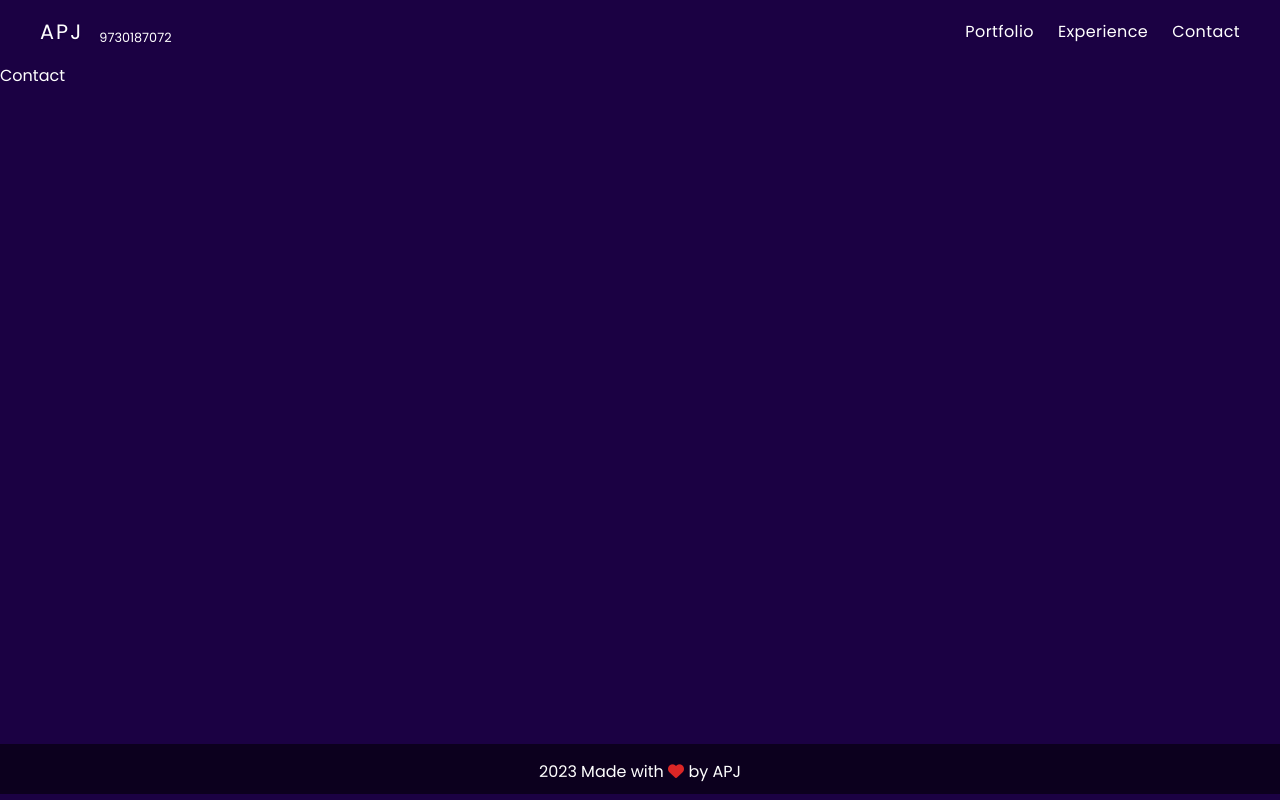
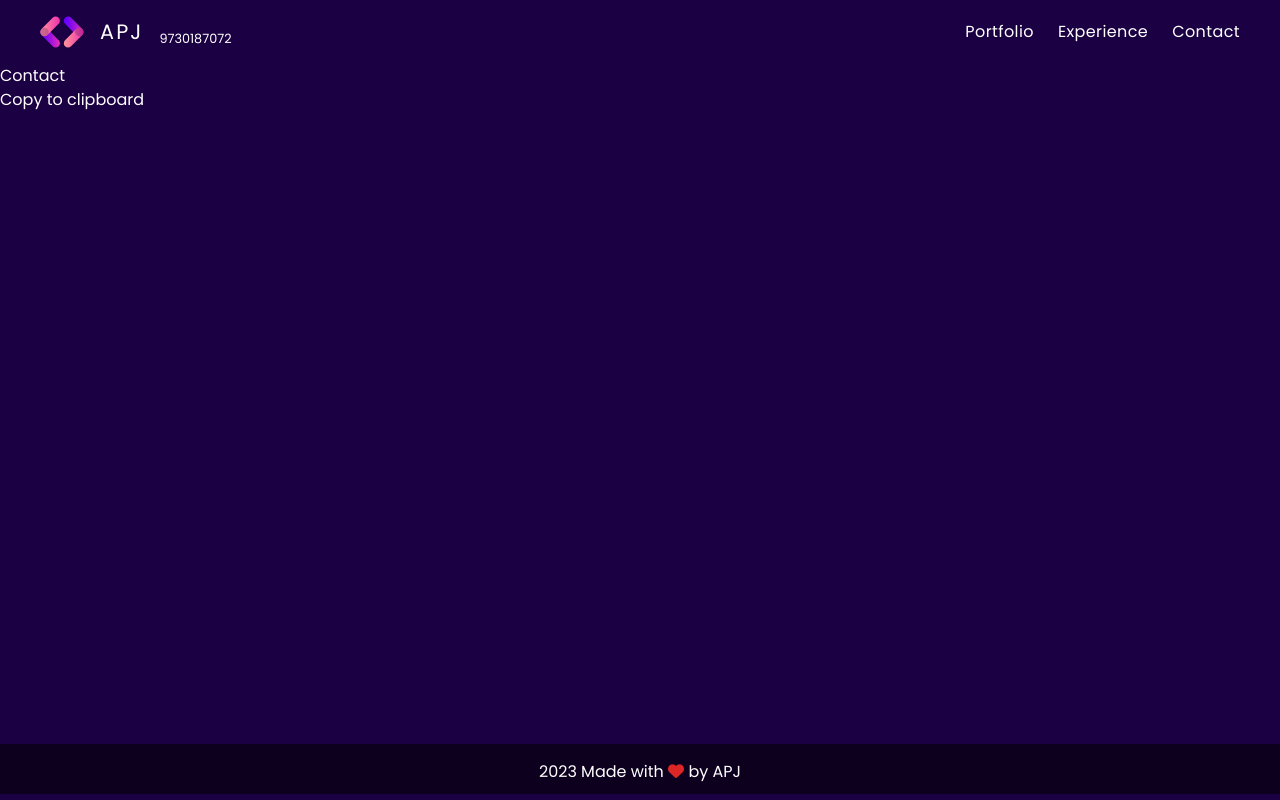
Before and after one commit to apj19/PortfolioReact, a React (Vite) app: page /contact in a window 1280 px wide. Built offline with nearby package versions, Linux system fonts and the light colour scheme.

Commit message:
copy to clipbord feature added

```diff
--- a/src/components/Hero.jsx
+++ b/src/components/Hero.jsx
@@ -12,7 +12,7 @@ function Hero() {
           highly performant, efficient and fully documented for seamless
           integration into any environment.
         </p>
-        <div className="mt-8 flex items-center justify-center md:justify-start gap-x-6 text-[1.5rem]">
+        <div className="mt-8 flex items-center justify-center md:justify-start gap-x-6 text-[2.5rem]">
           <a
             className="hover:text-blue-500"
             href="https://www.linkedin.com/in/akshay-jadhav-01737711b/"
--- a/src/components/NavBar.jsx
+++ b/src/components/NavBar.jsx
@@ -8,9 +8,12 @@ function NavBar() {
     <nav className="w-full  h-16  drop-shadow-sm px-10 flex items-center justify-between ">
       <div className="flex gap-4 justify-center items-end">
         <Link to="/">
-          <p className="text-[1.3rem] tracking-widest hover:drop-shadow-lg cursor-pointer ">
+          <div className=" flex gap-4 justify-center items-center text-[1.3rem] tracking-widest hover:drop-shadow-lg cursor-pointer ">
+            <Link to="/">
+              <img className="h-8" src="./logo.svg" alt="" />
+            </Link>
             APJ
-          </p>
+          </div>
         </Link>
         <p className="text-[0.8rem]">9730187072</p>
       </div>
--- a/src/pages/Contact.jsx
+++ b/src/pages/Contact.jsx
@@ -1,7 +1,29 @@
-import React from "react";
+import React, { useState } from "react";
 
 function Contact() {
-  return <div className="min-h-[85vh]">Contact</div>;
+  const [showMessage, setShowMessage] = useState(false);
+  return (
+    <div className="min-h-[85vh]">
+      Contact
+      <p
+        className="relative"
+        onClick={() => {
+          navigator.clipboard.writeText("Copy this text to clipboard");
+          setShowMessage(true);
+          setTimeout(() => {
+            setShowMessage(false);
+          }, 500);
+        }}
+      >
+        Copy to clipboard
+        {showMessage && (
+          <span className="absolute bottom-6 left-10 bg-black text-white p-2 rounded-md">
+            Copied to Clipboard
+          </span>
+        )}
+      </p>
+    </div>
+  );
 }
 
 export default Contact;
```
Also changed, not shown: public/logo.svg (added).
